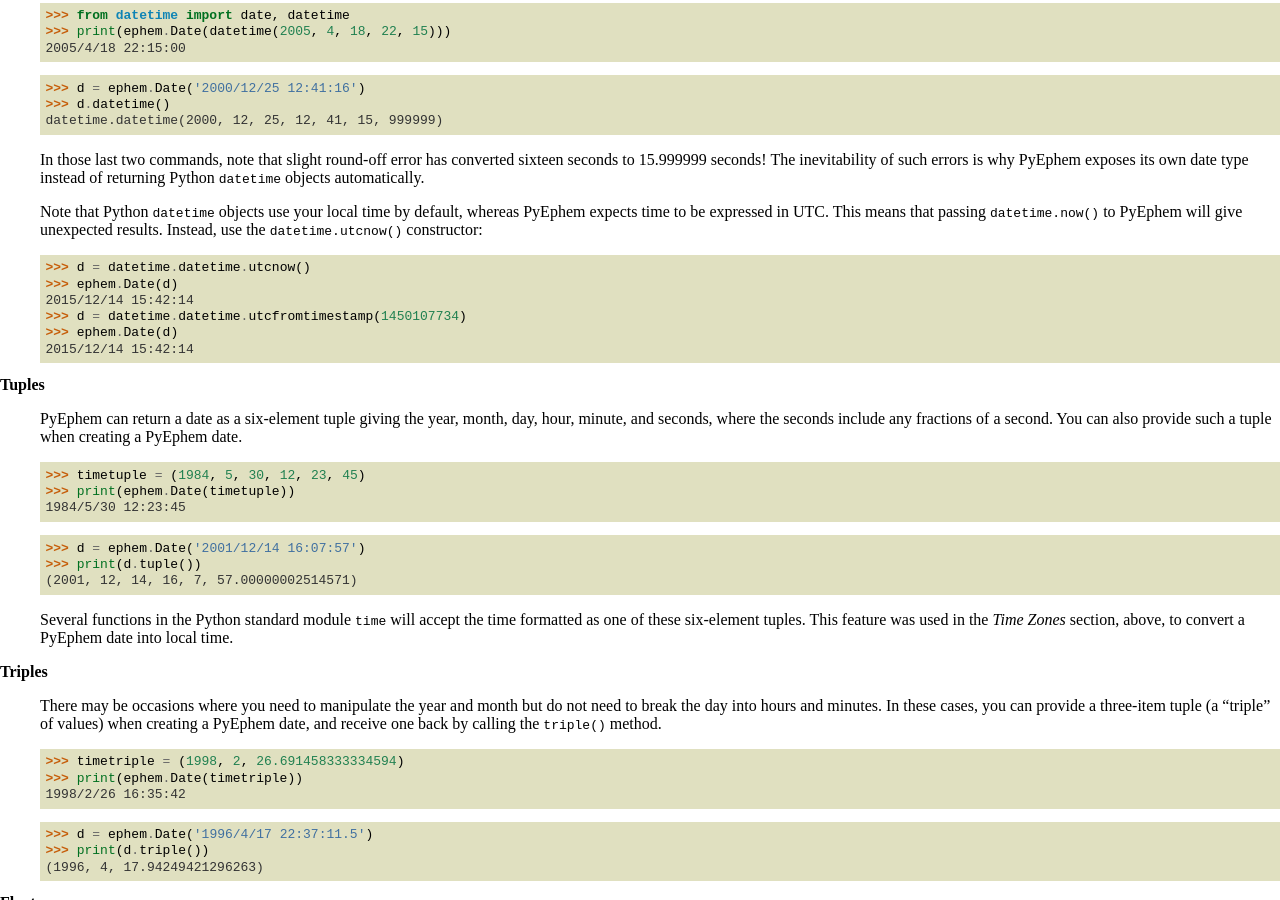
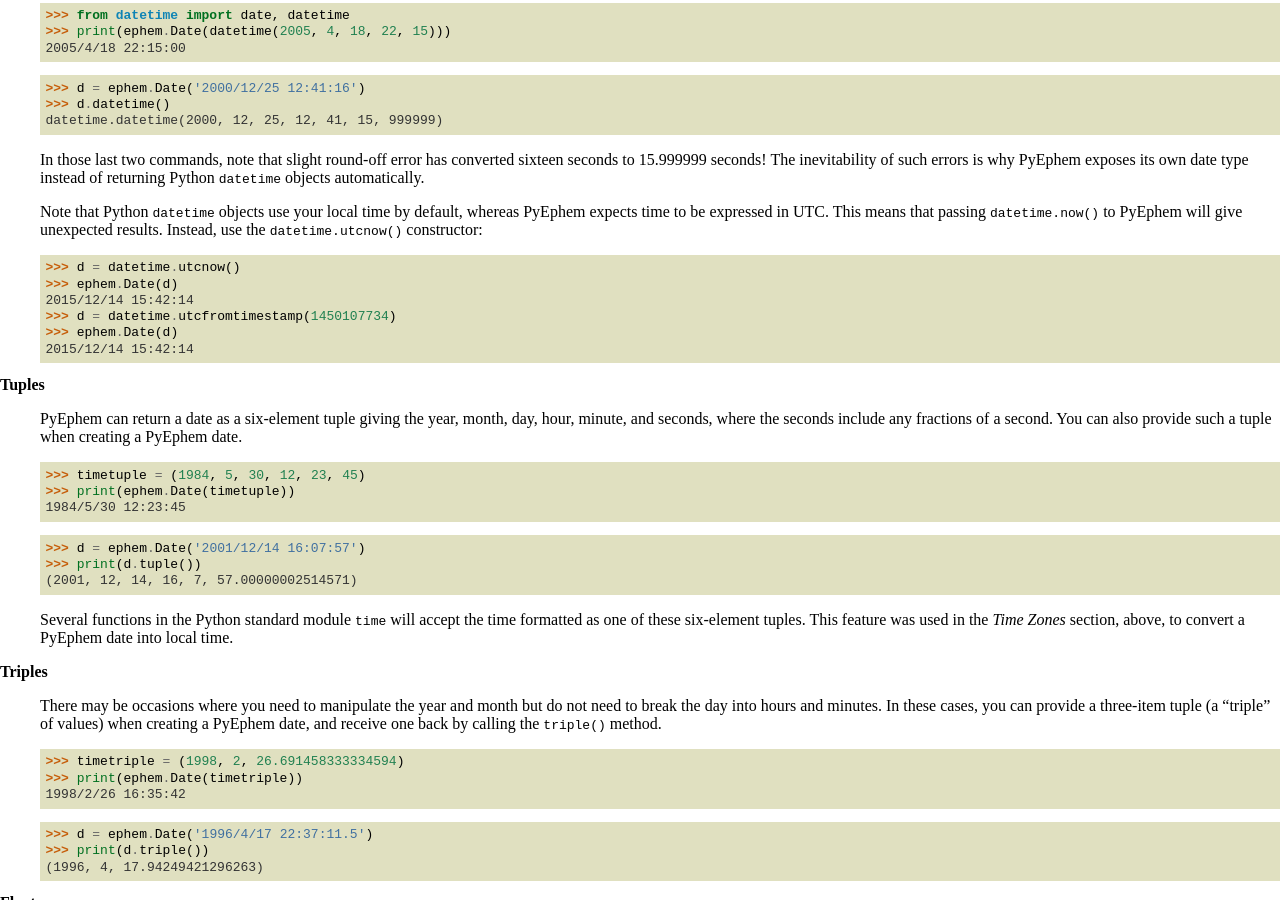
Before and after one commit to brandon-rhodes/pyephem, a Sphinx documentation site: the page built from ephem/doc/date.rst, in a window 1280 px wide and 900 px high, scrolled down 1790 px. Built offline with Sphinx 7.4.7, drawn with Linux system fonts in a browser that asks for light colours.

Commit message:
datetime was imported from datetime module, so don't refer to module

```diff
--- a/ephem/doc/date.rst
+++ b/ephem/doc/date.rst
@@ -135,10 +135,10 @@
   will give unexpected results.
   Instead, use the ``datetime.utcnow()`` constructor:
 
-    >>> d = datetime.datetime.utcnow()
+    >>> d = datetime.utcnow()
     >>> ephem.Date(d)
     2015/12/14 15:42:14
-    >>> d = datetime.datetime.utcfromtimestamp(1450107734)
+    >>> d = datetime.utcfromtimestamp(1450107734)
     >>> ephem.Date(d)
     2015/12/14 15:42:14
 
```
